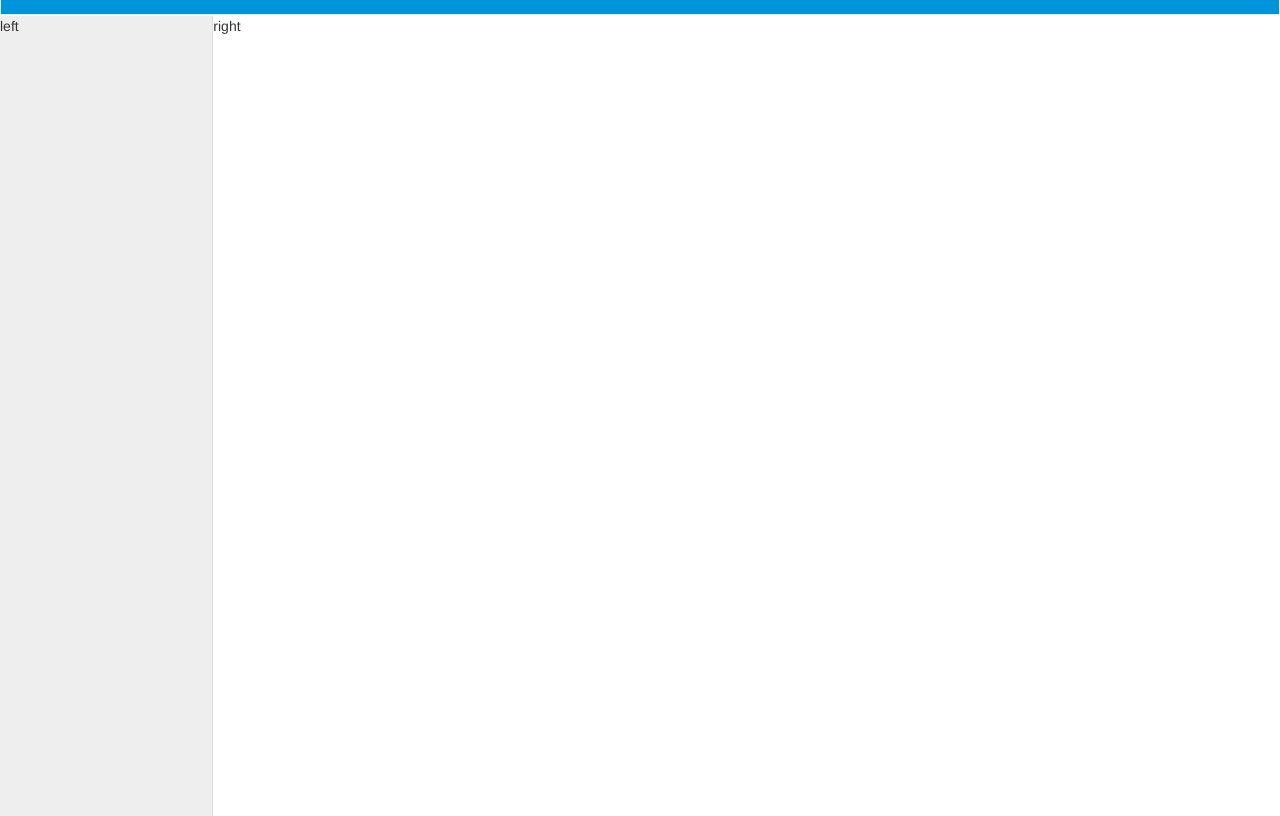
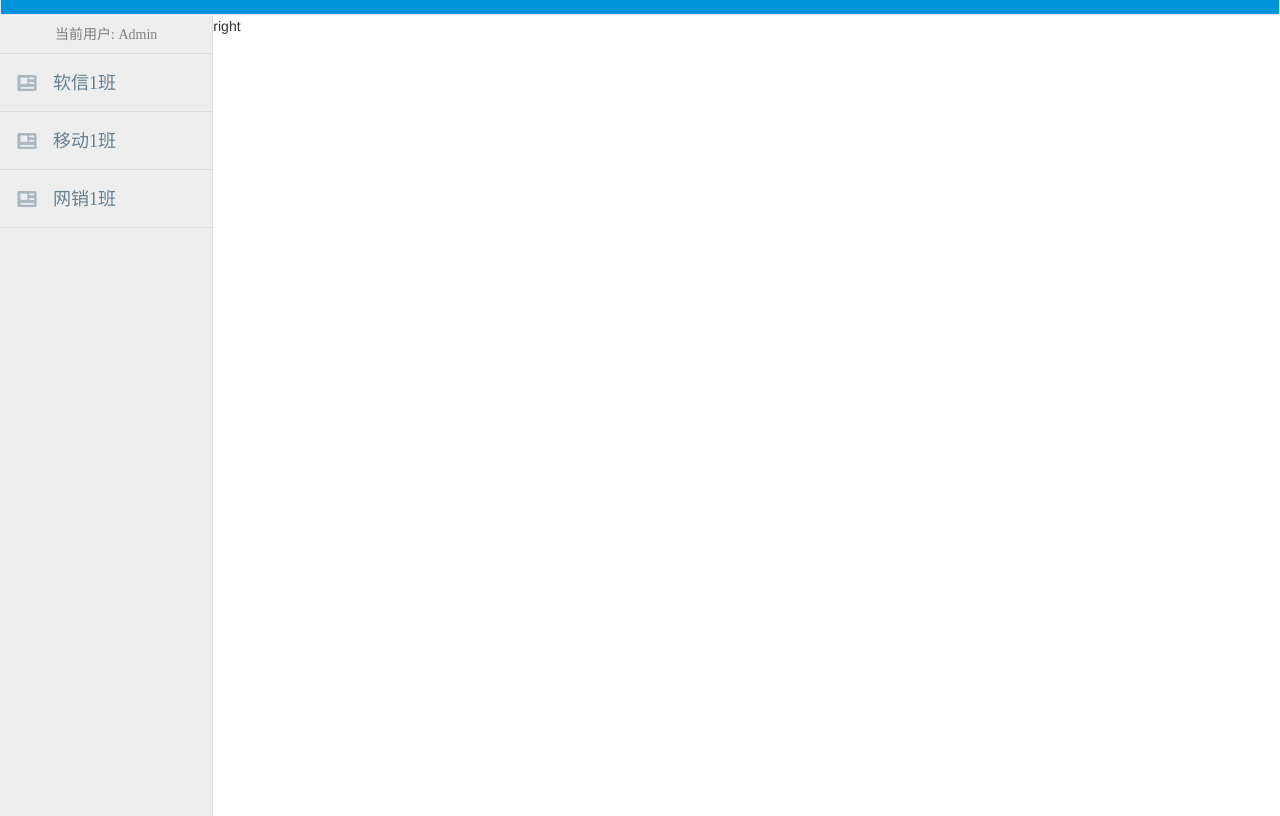
Before and after one commit to lujiben/studentSystem, a plain HTML site: page index.html in a window 1280 px wide. Shown: the part 65-881 px from the top of the page. Drawn offline with Linux system fonts and the light colour scheme.

Commit message:
头部导航栏以及左侧侧边栏的开发；完善笔记

```diff
--- a/css/index.css
+++ b/css/index.css
@@ -58,3 +58,24 @@
 .right {
   padding: 0;
 }
+.current-user {
+  text-align: center;
+  font: 14px/38px "微软雅黑" !important;
+  color: #7e7e7e;
+  height: 38px;
+  border-bottom: solid 1px #dddddd;
+}
+.class-list li {
+  background: url(../image/xin2.jpg) no-repeat 17px center;
+  color: #678090;
+  height: 58px;
+  font: 18px/58px "微软雅黑";
+  padding-left: 53px;
+  width: 100%;
+  border-bottom: solid 1px #dddddd;
+  cursor: pointer;
+}
+.class-list li.active {
+  background-color: #fff;
+  border-right: none;
+}
--- a/css/reset.css
+++ b/css/reset.css
@@ -4,7 +4,10 @@ html,body{
     margin: 0;
     padding: 0;
 }
-h1,h2,h3,h4,h5,h6 {
+h1,h2,h3,h4,h5,h6,ul,ol {
     margin: 0;
     padding: 0;
 }
+ul li,ol li {
+    list-style: none;
+}
--- a/index.html
+++ b/index.html
@@ -35,7 +35,7 @@
                 </a>
                 <ul class="dropdown-menu">
                     <li>
-                        <a href="#">退出</a>
+                        <a href="./login.html">退出</a>
                     </li>
                     <li>
                         <a href="#">注销</a>
@@ -58,7 +58,18 @@
   <div class="main">
     <div class="container-fluid main-content">
       <div class="row mian-row">
-        <div class="col-md-2 col-lg-2 left">left</div>
+        <div class="col-md-2 col-lg-2 left">
+          <div class="current-user">
+            <span>当前用户:</span>
+            <span class="uname">Admin</span>
+          </div>
+          <div class="class-div">
+            <ul class="class-list">
+              <li>1班</li>
+              <li>2班</li>
+            </ul>
+          </div>
+        </div>
         <div class="col-md-10 col-lg-10 right">right</div>
       </div>
     </div>
@@ -109,5 +120,38 @@
       </div>
     </div>
   </div>
+  <script src="./js/ls.js"></script>
+  <script>
+    $(function () {
+
+      showUserName();
+      showCurrentClass();
+
+      // 显示当前用户
+      function showUserName () {
+        var uname = get_value_from_storage('USERID');
+        $('.uname').html(uname);
+      }
+
+      // 显示当前班级
+      function showCurrentClass () {
+        var classArr = ['软信1班','移动1班','网销1班'];
+        var liContent = '';
+        for(var i = 0; i < classArr.length; i ++) {
+          liContent += '<li>' + classArr[i] + '</li>'
+        }
+        $('.class-list').html(liContent);
+      }
+
+      // 事件委托/事件代理
+      $('.class-list').delegate('li', 'click', function() {
+        $('.class-list li').removeClass('active');
+        $(this).addClass('active');
+        var leftContent = $(this).html();
+        $('.right').html(leftContent);
+      })
+
+    })
+  </script>
 </body>
 </html>
```
Also changed, not shown: 1 other file.
